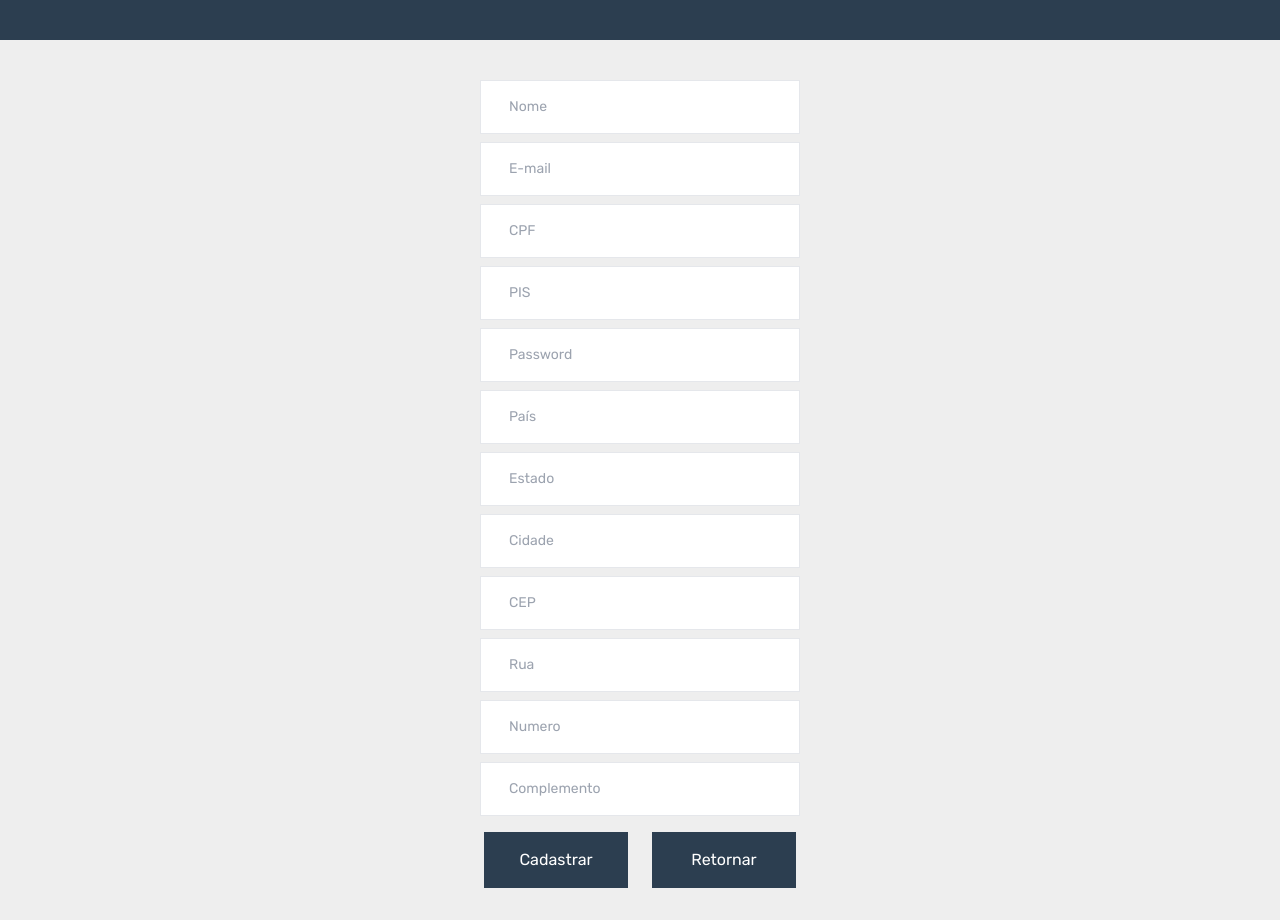
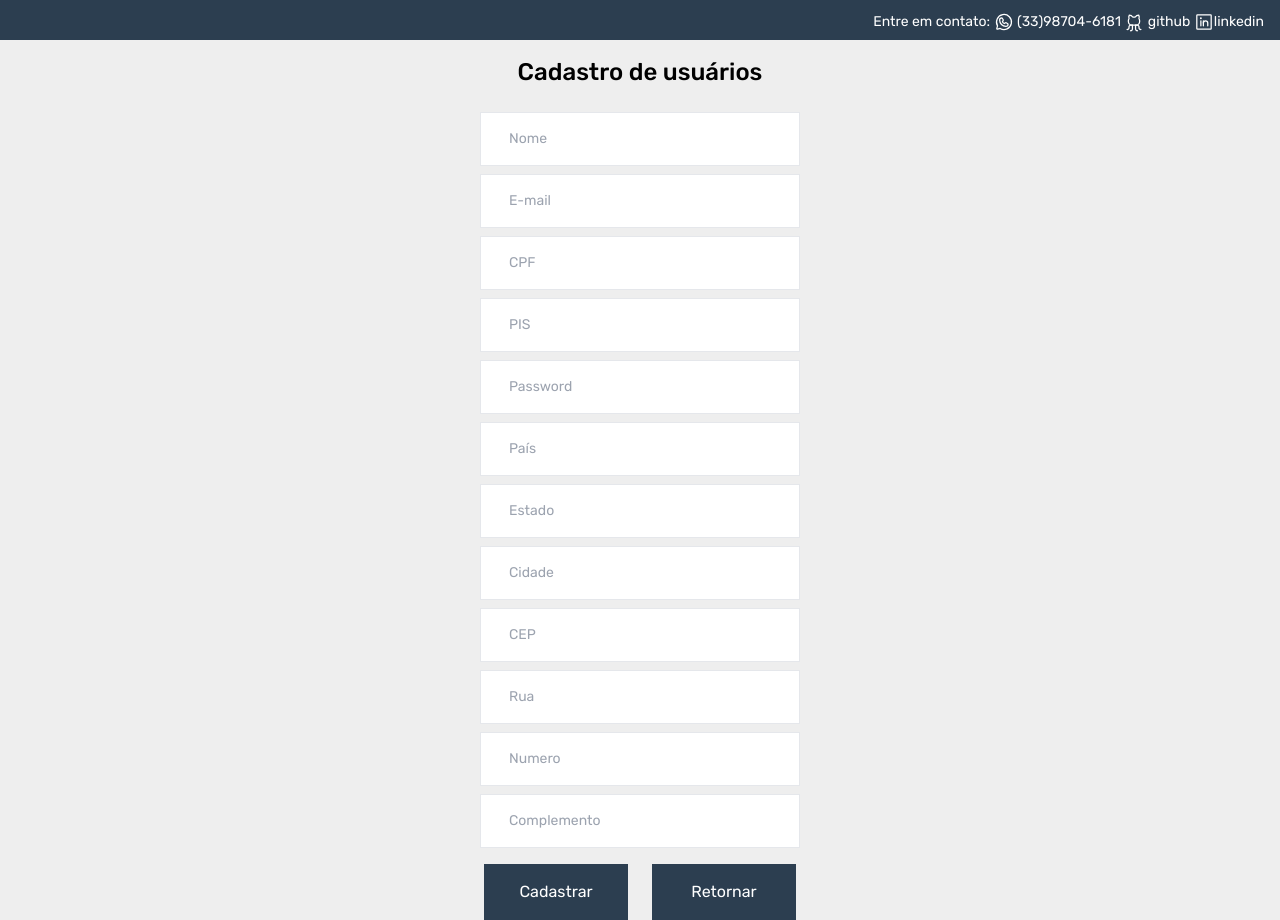
Before and after one commit to kelvinrevertis/Cadastro-usuarios-web, a Next.js app in the folder web/: page /registeruser in a window 1280 px wide. Before the commit the page ends 888 px from the top, so only its background shows below. Built offline with nearby package versions, Linux system fonts and the light colour scheme.

Commit message:
Stylized header

```diff
--- a/web/package.json
+++ b/web/package.json
@@ -15,6 +15,7 @@
     "firebase": "^9.14.0",
     "next": "13.0.3",
     "nookies": "^2.5.2",
+    "phosphor-react": "^1.4.1",
     "react": "18.2.0",
     "react-dom": "^18.2.0",
     "react-firebase-hooks": "^5.1.0",
--- a/web/src/pages/_document.tsx
+++ b/web/src/pages/_document.tsx
@@ -1,4 +1,5 @@
 import { Html, Head, Main, NextScript } from 'next/document'
+import { WhatsappLogo, GithubLogo, LinkedinLogo } from 'phosphor-react'
 
 export default function document() {
     return (
@@ -8,8 +9,18 @@ export default function document() {
                 <link rel="preconnect" href="https://fonts.gstatic.com" crossOrigin="" />
                 <link href="https://fonts.googleapis.com/css2?family=Rubik:wght@300;400;500&display=swap" rel="stylesheet" />
             </Head>
-            <body className='bg-gray-100 justify-center h-100 sm:ml-0 sm:mt-0 sm:flex-row sm:justify-start font-rubik m-0 w-full mx-auto grid grid-cols-1  gap-8'>
-                <header className='bg-turquoise-600 w-full h-10'></header>
+
+            <body className='bg-gray-100  justify-center h-100 sm:ml-0 sm:mt-0 sm:flex-row sm:justify-start font-rubik m-0 w-full mx-auto gap-8'>
+                <header className='bg-turquoise-600 w-full flex justify-end pb-2 pr-4 text-sm text-white '>
+                    <div>
+                        <p className='pt-3 text-sm'>
+                            Entre em contato:
+                            <span>  <WhatsappLogo className='inline ' size={20} /> (33)98704-6181 </span>
+                            <span>  <GithubLogo className='inline' size={20} /> <a href="https://github.com/kelvinrevertis">github</a> </span>
+                            <span>  <LinkedinLogo className='inline' size={20} /><a href="https://www.linkedin.com/in/kelvin-revertis/">linkedin</a></span>
+                        </p>
+                    </div>
+                </header>
                 <Main />
                 <NextScript />
             </body>
--- a/web/src/pages/registeruser.tsx
+++ b/web/src/pages/registeruser.tsx
@@ -1,4 +1,4 @@
-import {useState } from "react";
+import { useState } from "react";
 import { api } from "../hooks/axios";
 import Link from "next/link";
 import { FormDiv } from "../components/FormDiv";
@@ -34,8 +34,9 @@ function RegisterUser() {
     }
     return (
         <FormDiv>
+            <h1 className="text-2xl font-medium pt-4 mb-4">Cadastro de usuários </h1>
             <form onSubmit={createUser}>
-                <Input  type="text" name="name" required placeholder="Nome" onChange={handleChange} />
+                <Input type="text" name="name" required placeholder="Nome" onChange={handleChange} />
 
                 <Input type="text" name="email" required placeholder="E-mail" onChange={handleChange} />
 
@@ -60,8 +61,8 @@ function RegisterUser() {
                 <Input type="text" name="complement" placeholder="Complemento" onChange={handleChange} />
 
                 <div className=" flex justify-center gap-6 pt-4">
-                <Button type="submit">Cadastrar</Button>
-                <LinkButton href="/signin" >Retornar</LinkButton>
+                    <Button type="submit">Cadastrar</Button>
+                    <LinkButton href="/signin" >Retornar</LinkButton>
                 </div>
             </form>
         </FormDiv>
```
Also changed, not shown: 2 other files (tests, documents, lock files or other folders).
